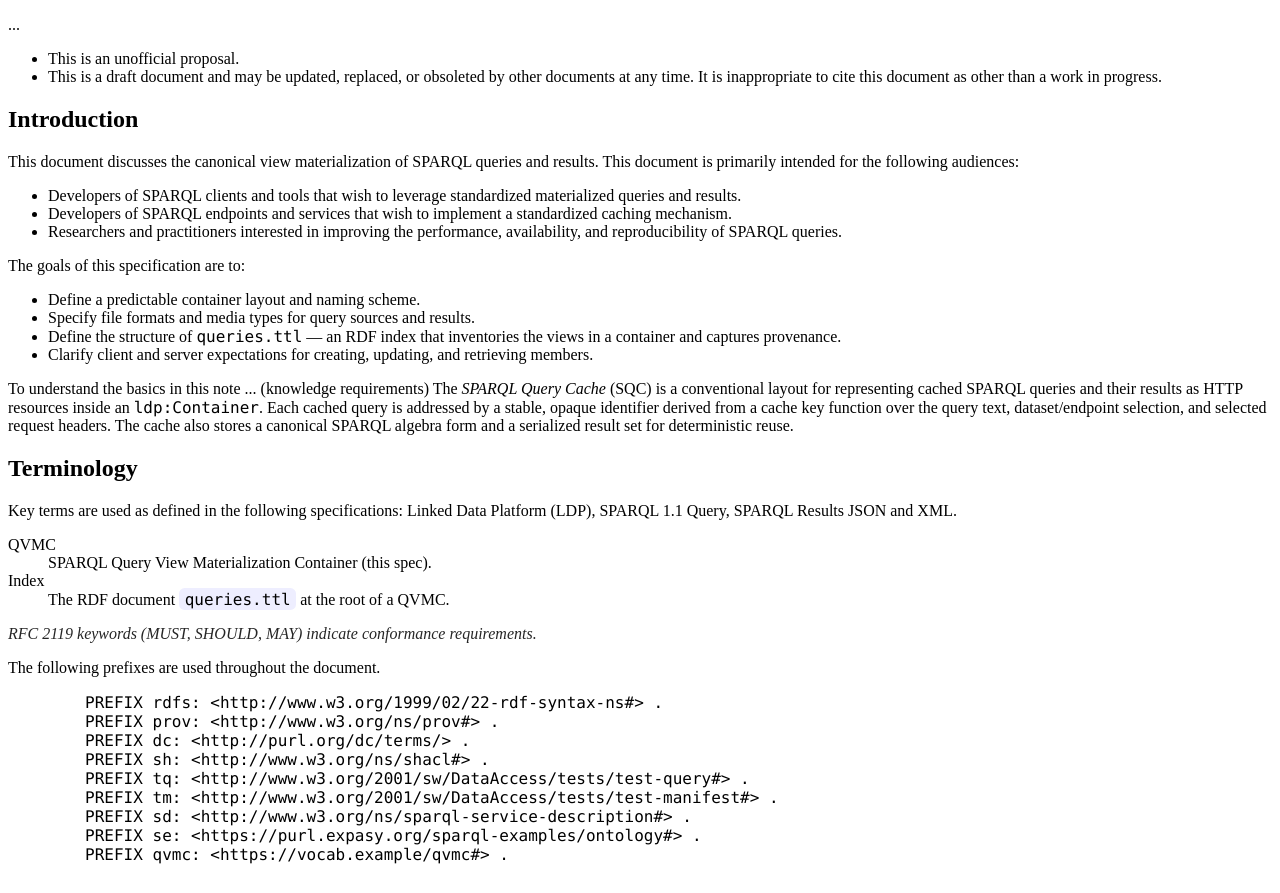
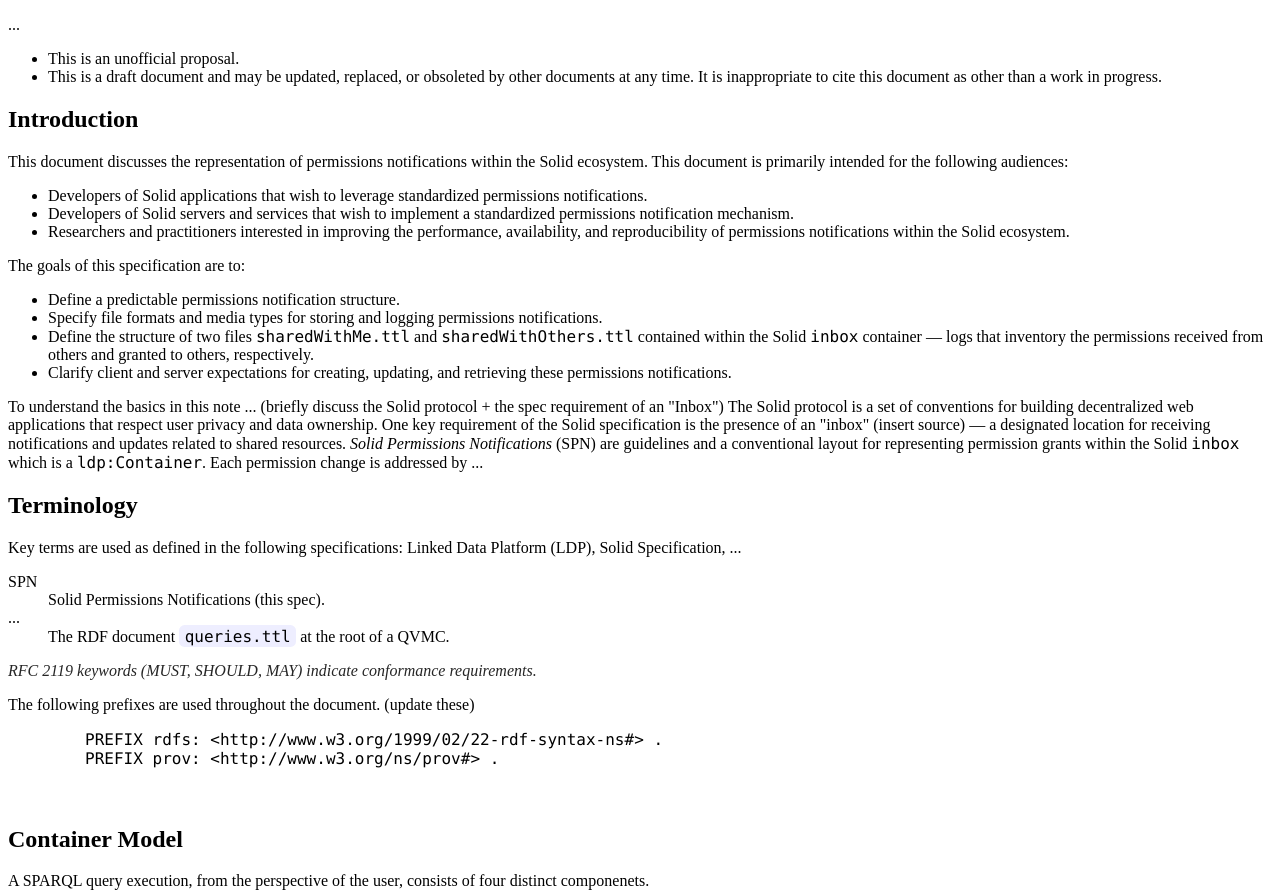
Before and after one commit to ecrum19/solid-permissions-notifications-specification, a website: page index.html in a window 1280 px wide. Shown: the top 893 px of the page. Drawn offline with Linux system fonts and the light colour scheme.

Commit message:
text updates

```diff
--- a/index.html
+++ b/index.html
@@ -2,7 +2,7 @@
 <html>
   <head>
     <meta charset="utf-8" />
-    <title>Solid Permissions Notifications Specification</title>
+    <title>Solid Permissions Notifications</title>
     <script
       src="https://www.w3.org/Tools/respec/respec-w3c"
       class="remove"
@@ -17,7 +17,7 @@
           { name: "Elias Crum", w3cid: "" },
           { name: "Ruben Taelman", w3cid: "84199" },
         ],
-        shortName: "solid-permissions-notifications-specification",
+        shortName: "solid-permissions-notifications",
         xref: "web-platform",
         canonicalURI: "_ORCHESTRATOR_CURRENT_BUILD_FULL_LINK_",
         previousURI: "_ORCHESTRATOR_PREVIOUS_BUILD_FULL_LINK_",
@@ -66,45 +66,45 @@
     <section class="informative">
       <h2>Introduction</h2>
       <p>
-        This document discusses the canonical view materialization of SPARQL queries and results.
+        This document discusses the representation of permissions notifications within the Solid ecosystem.
         This document is primarily intended for the following audiences:
         <ul>
-          <li>Developers of SPARQL clients and tools that wish to leverage standardized materialized queries and results.</li>
-          <li>Developers of SPARQL endpoints and services that wish to implement a standardized caching mechanism.</li>
-          <li>Researchers and practitioners interested in improving the performance, availability, and reproducibility of SPARQL queries.</li>
+          <li>Developers of Solid applications that wish to leverage standardized permissions notifications.</li>
+          <li>Developers of Solid servers and services that wish to implement a standardized permissions notification mechanism.</li>
+          <li>Researchers and practitioners interested in improving the performance, availability, and reproducibility of permissions notifications within the Solid ecosystem.</li>
         </ul>
       </p>
       <p>
         The goals of this specification are to:
         <ul>
-          <li>Define a predictable container layout and naming scheme.</li>
-          <li>Specify file formats and media types for query sources and results.</li>
-          <li>Define the structure of <code>queries.ttl</code> — an RDF index that inventories the views in a container and
-          captures provenance.</li>
-          <li>Clarify client and server expectations for creating, updating, and retrieving members.</li>
+          <li>Define a predictable permissions notification structure.</li>
+          <li>Specify file formats and media types for storing and logging permissions notifications.</li>
+          <li>Define the structure of two files <code>sharedWithMe.ttl</code> and <code>sharedWithOthers.ttl</code>
+            contained within the Solid <code>inbox</code> container —
+            logs that inventory the permissions received from others and granted to others, respectively.</li>
+          <li>Clarify client and server expectations for creating, updating, and retrieving these permissions notifications.</li>
         </ul>
       </p>
 
       <p>
-        To understand the basics in this note ... (knowledge requirements)
+        To understand the basics in this note ... (briefly discuss the Solid protocol + the spec requirement of an "Inbox")
+        The Solid protocol is a set of conventions for building decentralized web applications that respect user privacy and data ownership.
+        One key requirement of the Solid specification is the presence of an "inbox" (insert source) —
+        a designated location for receiving notifications and updates related to shared resources.
 
-        The <em>SPARQL Query Cache</em> (SQC) is a conventional layout for
-        representing cached SPARQL queries and their results as HTTP resources
-        inside an <code>ldp:Container</code>. Each cached query is addressed by
-        a stable, opaque identifier derived from a cache key function over the
-        query text, dataset/endpoint selection, and selected request headers.
-        The cache also stores a canonical SPARQL algebra form and a serialized
-        result set for deterministic reuse.
+        <em>Solid Permissions Notifications</em> (SPN) are guidelines and a conventional layout for
+        representing permission grants within the Solid <code>inbox</code> which is a <code>ldp:Container</code>.
+        Each permission change is addressed by ...
       </p>
     </section>
 
     <section id="terminology">
       <h2>Terminology</h2>
-      <p>Key terms are used as defined in the following specifications: Linked Data Platform (LDP), SPARQL 1.1 Query, SPARQL Results JSON and XML.</p>
+      <p>Key terms are used as defined in the following specifications: Linked Data Platform (LDP), Solid Specification, ...</p>
       <dl>
-        <dt>QVMC</dt>
-          <dd>SPARQL Query View Materialization Container (this spec).</dd>
-        <dt>Index</dt>
+        <dt>SPN</dt>
+          <dd>Solid Permissions Notifications (this spec).</dd>
+        <dt>...</dt>
           <dd>The RDF document <code class="fname">queries.ttl</code> at the root of a QVMC.</dd>
       </dl>
       <p class="note-hint">RFC 2119 keywords (MUST, SHOULD, MAY) indicate conformance requirements.</p>
@@ -112,18 +112,12 @@
 
     <section id="conformance">
       <p>
-        The following prefixes are used throughout the document.
+        The following prefixes are used throughout the document. (update these)
       </p>
       <pre class="query nohighlight">
         PREFIX rdfs: &lt;http://www.w3.org/1999/02/22-rdf-syntax-ns#&gt; .
         PREFIX prov: &lt;http://www.w3.org/ns/prov#&gt; .
-        PREFIX dc: &lt;http://purl.org/dc/terms/&gt; .
-        PREFIX sh: &lt;http://www.w3.org/ns/shacl#&gt; .
-        PREFIX tq: &lt;http://www.w3.org/2001/sw/DataAccess/tests/test-query#&gt; .
-        PREFIX tm: &lt;http://www.w3.org/2001/sw/DataAccess/tests/test-manifest#&gt; .
-        PREFIX sd: &lt;http://www.w3.org/ns/sparql-service-description#&gt; .
-        PREFIX se: &lt;https://purl.expasy.org/sparql-examples/ontology#&gt; .
-        PREFIX qvmc: &lt;https://vocab.example/qvmc#&gt; .
+
       </pre>
   </section>
 
```
